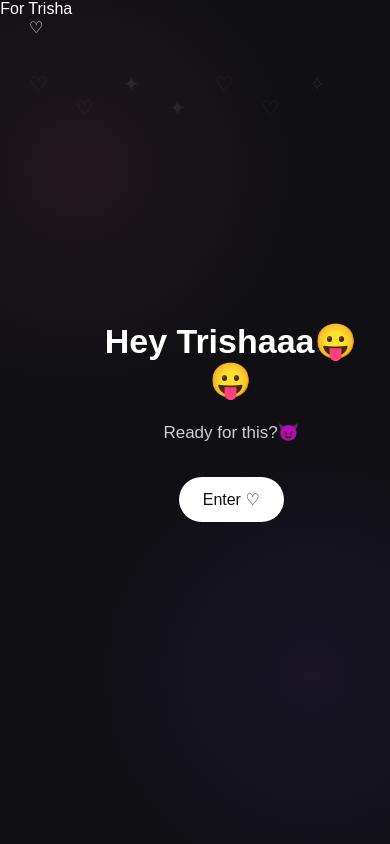
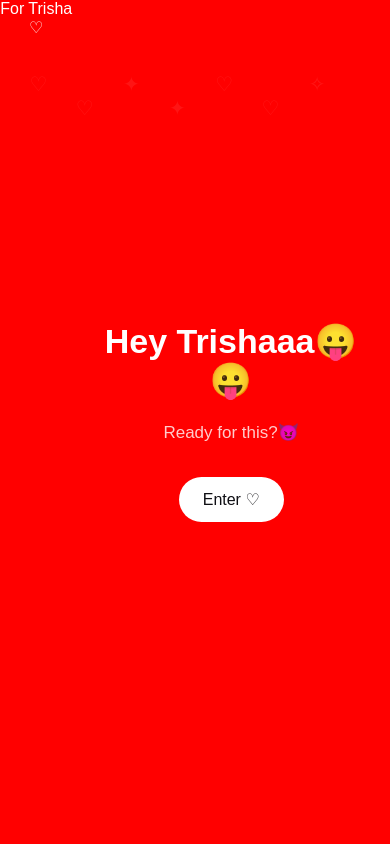
Before and after one commit to Fayeeq-cyber/birthday-website, a Flask app: page / in a window 390 px wide. Run offline with Flask 3, Linux system fonts and the light colour scheme.

Commit message:
Set body background to red on mobile devices
Add mobile-specific background color for body.

```diff
--- a/static/style.css
+++ b/static/style.css
@@ -618,3 +618,8 @@ button:active {
         transform: translateY(0);
     }
 }
+@media (max-width: 600px) {
+    body {
+        background: red !important;
+    }
+}
```
